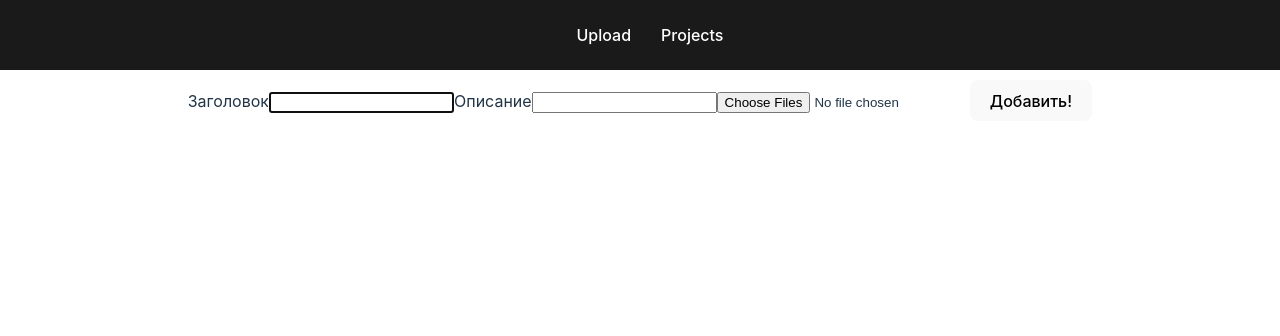
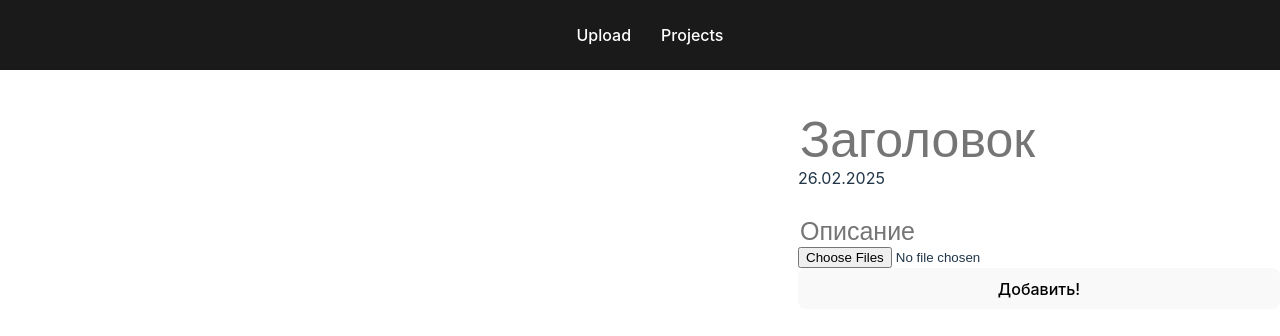
Before and after one commit to nktchen/frknsheet-gallery, a React (Vite) app in the folder web/: page /admin/upload in a window 1280 px wide. Shown: the top 336 px of the page. Built offline with nearby package versions, Linux system fonts and the light colour scheme.

Commit message:
add preview of the downloaded files and add some style for the ui

```diff
--- a/web/src/components/UploadForm/UploadForm.jsx
+++ b/web/src/components/UploadForm/UploadForm.jsx
@@ -1,10 +1,26 @@
+import style from "./UploadForm.module.css";
 import Popup from "../assets/Popup/Popup.jsx";
-import { useState } from "react";
+import { useEffect, useState } from "react";
 
 const UploadForm = () => {
+  const [previews, setPreviews] = useState([]);
   const [isPopup, setIsPopup] = useState(false);
   const [successInfo, setSuccessInfo] = useState(null); // null or {isSuccessfull: boolean, text: string}
+  const now = new Date();
 
+  const handleImageChange = (e) => {
+    const files = Array.from(e.target.files);
+    const newPreviews = files.map((file) => ({
+      file,
+      url: URL.createObjectURL(file),
+    }));
+    setPreviews(newPreviews);
+  };
+  const showPopup = (isSuccessfull, text) => {
+    setSuccessInfo({ isSuccessfull, text });
+    setIsPopup(true);
+    setTimeout(() => setIsPopup(false), 10000);
+  };
   const handleSubmit = async (e) => {
     e.preventDefault();
     const form = new FormData(e.target);
@@ -15,28 +31,62 @@ const UploadForm = () => {
       body: form,
     })
       .then(async (res) => {
-        setSuccessInfo({ isSuccessfull: res.ok, text: await res.text() });
-        setIsPopup(true);
+        showPopup(res.ok, await res.text());
       })
       .catch((err) => {
-        setIsPopup(true);
-        setSuccessInfo({ isSuccessfull: false, text: err });
+        showPopup(false, err.message || "Ошибка загрузки");
       });
   };
+  useEffect(() => {
+    return () => {
+      previews.forEach((p) => URL.revokeObjectURL(p.url)); // удаляем URLs от image preview
+    };
+  }, [previews]);
 
   return (
-    <form onSubmit={handleSubmit} method="post" encType="multipart/form-data">
-      <label htmlFor="title">Заголовок</label>
-      <input id="title" name="title" type="text" required autoFocus />
-
-      <label htmlFor="description">Описание</label>
-      <input id="description" name="description" type="text" />
-
-      <label htmlFor="image"></label>
-      <input id="image" name="image" type="file" multiple required />
-
-      <button type="submit">Добавить!</button>
-
+    <section className={style.projectWrapper}>
+      <div className={style.imgWrapper}>
+        {previews.map((preview, index) => (
+          <img key={index} src={preview.url} alt={`preview ${index}`} />
+        ))}
+      </div>
+      <form
+        onSubmit={handleSubmit}
+        method="post"
+        encType="multipart/form-data"
+        className={style.infoWrapper}
+      >
+        <input
+          className={style.infoTitle}
+          name="title"
+          type="text"
+          placeholder="Заголовок"
+          required
+          autoFocus
+        />
+        <p className="infoDate">
+          {now.toLocaleDateString("ru-RU", {
+            day: "2-digit",
+            month: "2-digit",
+            year: "numeric",
+          })}
+        </p>
+        <input
+          className={style.infoDescription}
+          name="description"
+          type="text"
+          placeholder="Описание"
+        />
+        <input
+          id="image"
+          name="image"
+          type="file"
+          multiple
+          required
+          onChange={handleImageChange}
+        />
+        <button type="submit">Добавить!</button>{" "}
+        {/* <- disabled while uploading*/}
         {isPopup && (
           <Popup
             isSuccessfull={successInfo.isSuccessfull}
@@ -44,6 +94,7 @@ const UploadForm = () => {
           />
         )}
       </form>
+    </section>
   );
 };
 
--- a/web/src/components/UploadForm/UploadForm.module.css
+++ b/web/src/components/UploadForm/UploadForm.module.css
@@ -0,0 +1,41 @@
+.projectWrapper {
+    display: grid;
+    grid-template-columns: 60% auto;
+    gap: 30px;
+    padding: 30px 0;
+}
+
+.imgWrapper {
+    display: flex;
+    flex-direction: column;
+    gap: 30px ;
+}
+
+.infoWrapper {
+    text-align: left;
+    display: flex;
+    flex-direction: column;
+}
+
+.infoWrapper input {
+    width: 100%;
+    border: none;
+    background: none;
+    outline: none
+}
+
+.infoTitle {
+    font-size: 50px;
+}
+
+.infoDate {
+    margin-top: 10px;
+    font-size: 15px;
+
+}
+
+.infoDescription {
+
+    margin-top: 30px;
+    font-size: 25px;
+}
```
Lines whose indentation alone changed are shown as unchanged.
